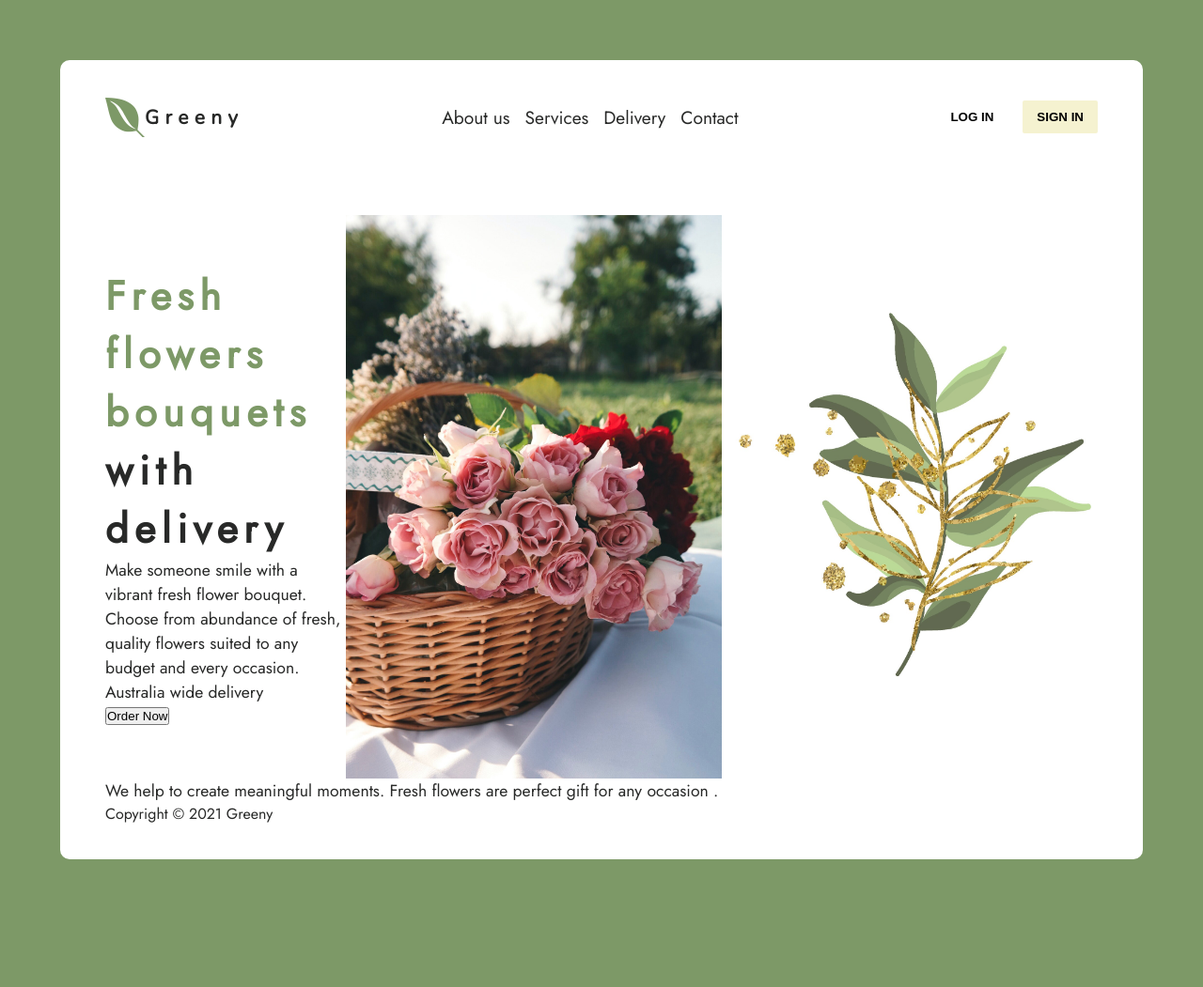
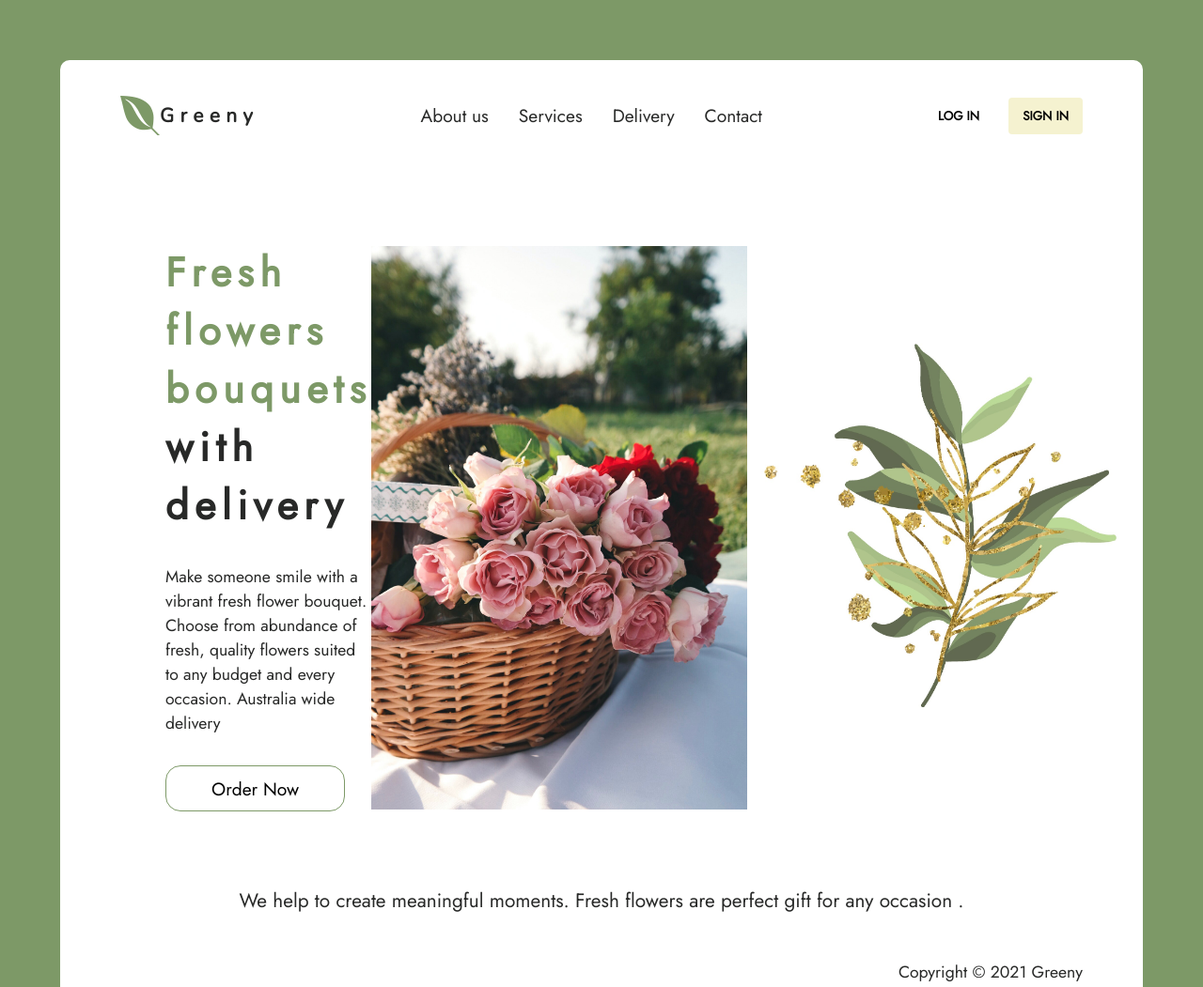
Before and after one commit to Infinit-dot/stackademic02, a plain HTML site: page index.html in a window 1280 px wide. Shown: the top 1051 px of the page at 94% size. Before the commit the page ends 979 px from the top, so only its background shows below. Drawn offline with nearby package versions, Linux system fonts and the light colour scheme.

Commit message:
update style

```diff
--- a/index.html
+++ b/index.html
@@ -36,7 +36,7 @@
                 <div class="about">
                     <h1><span>Fresh flowers bouquets</span> with delivery</h1>
                     <p>Make someone smile with a vibrant fresh flower bouquet. Choose from abundance of fresh, quality flowers suited to any budget and every occasion. Australia wide delivery</p>
-                    <button>Order Now</button>
+                    <button class="order-button">Order Now</button>
                 </div>
                 <img src="image\brigitte-tohm-buUFEtmNnjc-unsplash.jpg" alt="flower bouquet">
                 <img src="image\817.jpg" alt="">
@@ -46,7 +46,7 @@
                 <p>We help to create meaningful moments. Fresh flowers are perfect gift for any occasion .</p>
             </section>
         </main>
-        <footer>Copyright &copy; 2021 Greeny</footer>
+        <footer><p>Copyright &copy; 2021 Greeny</p></footer>
     </div>
     <!-- Main Container End-->
 
--- a/style.css
+++ b/style.css
@@ -30,7 +30,7 @@ p {
     width: 90%;
     margin: 4rem auto;
     border-radius: 10px;
-    padding: 2.3rem 3rem ;
+    padding: 2.2rem 4rem ;
 }
 #logo h1 {
     font-size: 1.3rem;
@@ -63,7 +63,7 @@ nav {
 }
 
 #menu-list li+li {
-    margin-left: 1rem;
+    margin-left: 2rem;
 }
 #menu-list li a {
     text-decoration: none;
@@ -83,14 +83,19 @@ img {
 margin-top: 5rem;
 }
 
+.about h1 {
+    margin-bottom: 2rem;
+}
+
 .btn {
  text-transform: uppercase;
  padding: 10px 15px;
  border: none;
- border-radius: 2px;
+ border-radius: 4px;
  font-weight: 600;
  cursor: pointer;
  background-color: transparent;
+ font-family: 'Jost', sans-serif;
 }
 .btn + .btn{
     margin-left: 1rem;
@@ -99,3 +104,27 @@ margin-top: 5rem;
 #sign-in{
 background-color: #f5f2d0;
 }
+
+.order-button {
+    border-radius: 1rem;
+    border: 1px solid #7D9967;
+    padding: 0.6rem 3rem ;
+    background-color: transparent;
+    font-size: 1.2rem;
+    margin-top: 2rem;
+    font-family: 'Jost', sans-serif;
+}
+#about-section{
+    padding: 2rem 3rem;
+}
+
+#more-info p {
+    font-size: 1.3rem;
+    text-align: center;
+    margin-top: 3rem;
+}
+
+footer p{
+    margin-top: 3rem;
+    text-align: right;
+}
```
